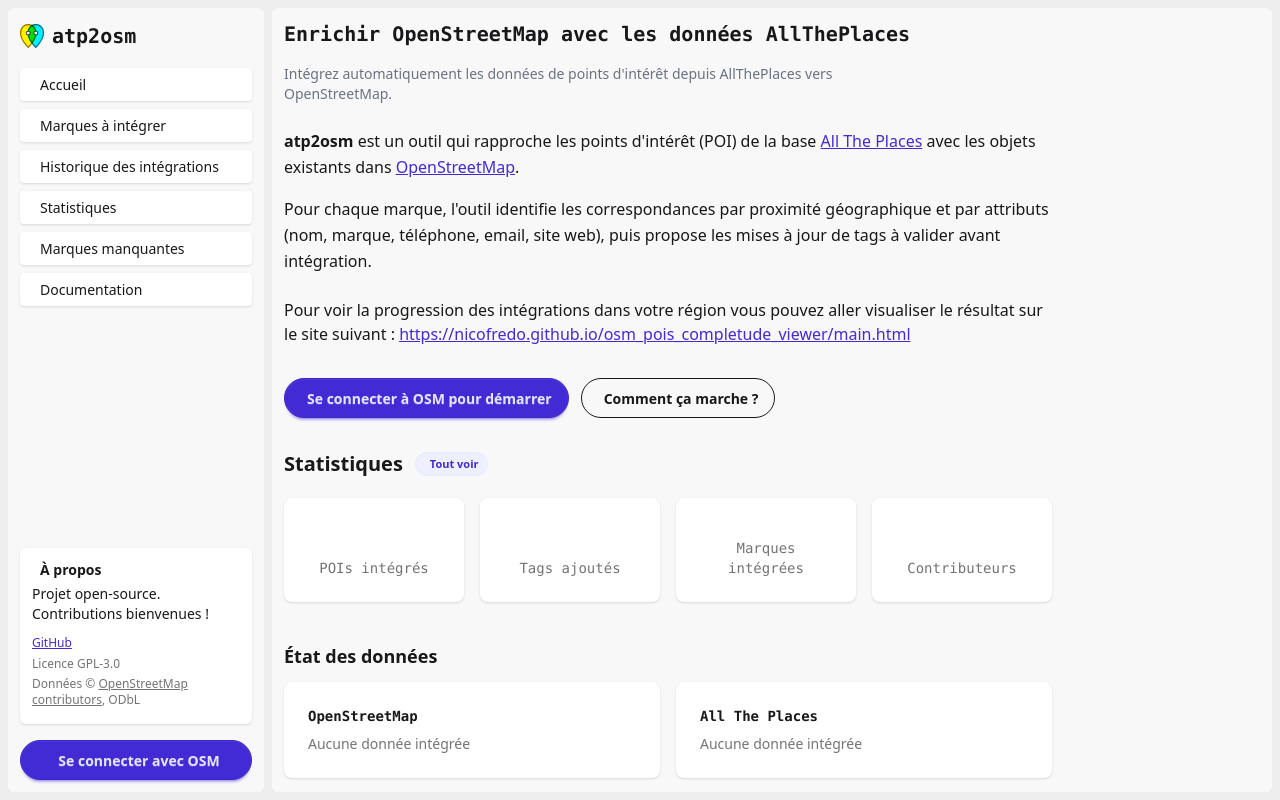
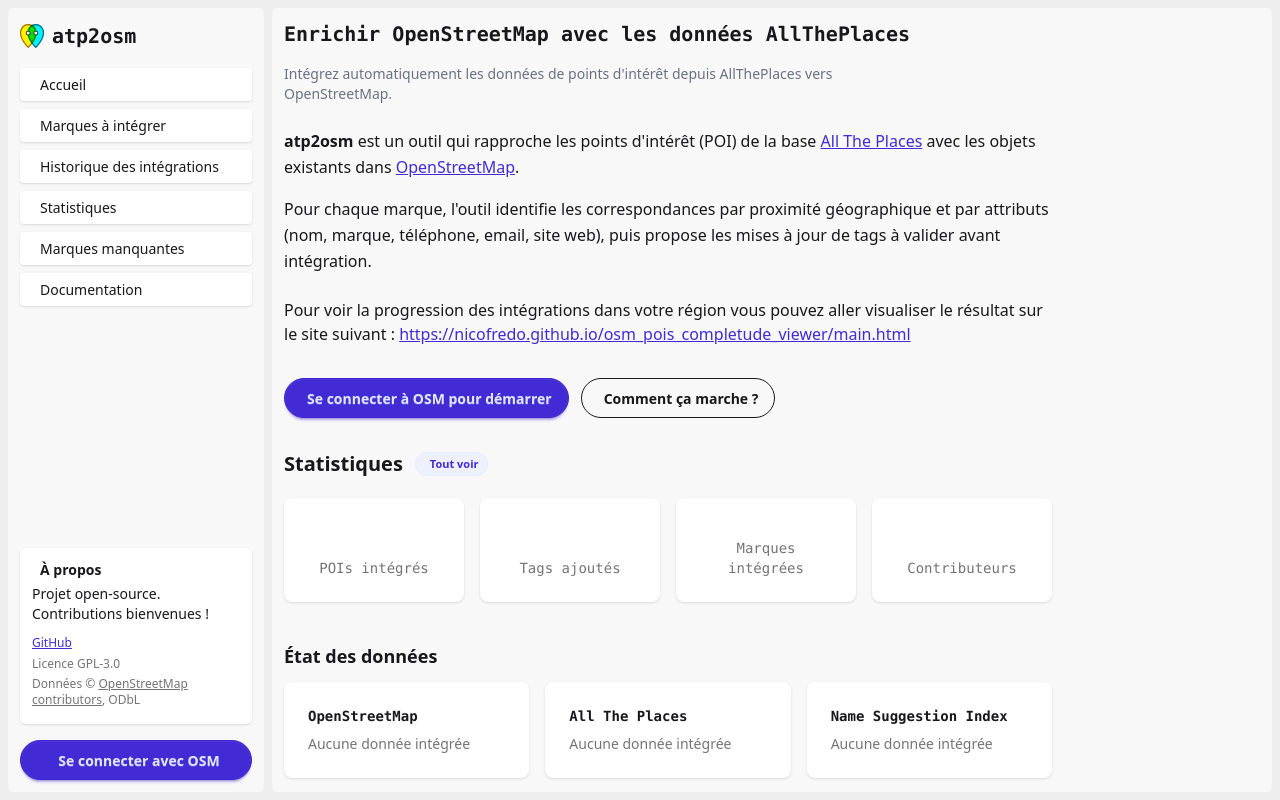
Before and after one commit to hagatopaxi/atp2osm-import, a Python web app: template website/templates/home.html in a window 1280 px wide. Run offline with Jinja, Linux system fonts and the light colour scheme; the template is opened without the code that fills it, so the values that code supplies are empty; some libraries are stand-ins or nearby versions.

Commit message:
Ajoute NSI à l'état des données sur la page d'accueil
Troisième source, donc troisième encart : la route remontait déjà toutes les
lignes de data_imports, seule la liste du template les ignorait. La grille
passe à trois colonnes sur grand écran pour ne pas laisser la carte orpheline.

La date affichée est celle de publication de la version NSI, dérivée de son
numéro (8.0.20260729 → 29/07/2026), et non celle du téléchargement.

```diff
--- a/website/templates/home.html
+++ b/website/templates/home.html
@@ -129,9 +129,10 @@
 
 <section class="mt-8 max-w-3xl">
     <h2 class="text-lg font-semibold mb-3">État des données</h2>
-    <div class="grid grid-cols-1 sm:grid-cols-2 gap-4">
+    <div class="grid grid-cols-1 sm:grid-cols-2 lg:grid-cols-3 gap-4">
         {% for type, label in [("osm", "OpenStreetMap"), ("atp", "All The
-        Places")] %} {% set row = data_imports.get(type) %}
+        Places"), ("nsi", "Name Suggestion Index")] %} {% set row =
+        data_imports.get(type) %}
         <div class="card bg-base-100 shadow-sm">
             <div class="card-body">
                 <h3 class="card-title text-sm font-mono">{{ label }}</h3>
```
